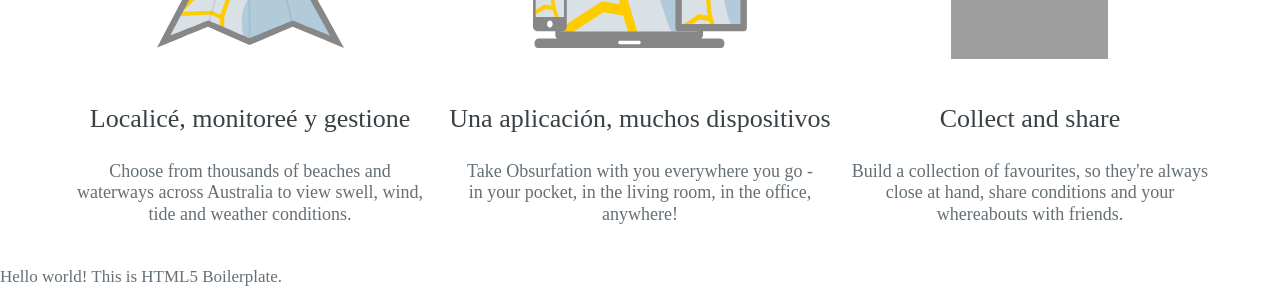
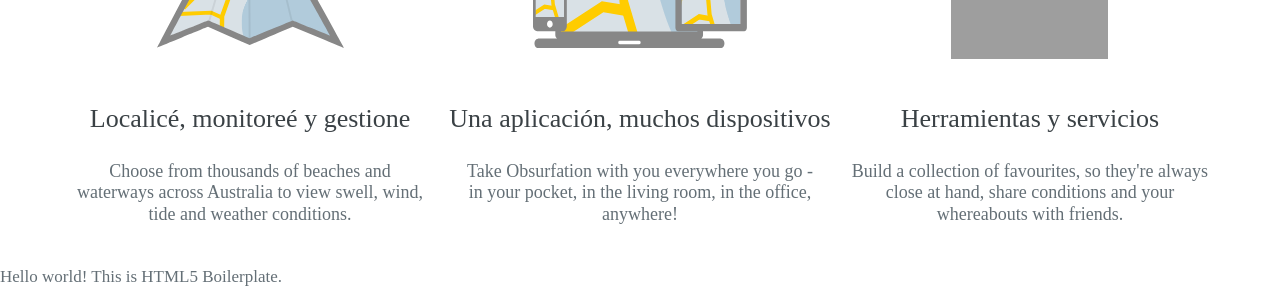
Before and after one commit to jolth/websiteRasTree, a Python web app: template templates/index.html in a window 1280 px wide. Shown: the part 975-1275 px from the top of the page. Run offline with Jinja, Linux system fonts and the light colour scheme; the template is opened without the code that fills it, so the values that code supplies are empty; some libraries are stand-ins or nearby versions; some web fonts are replaced; grey boxes are pictures that could not be loaded.

Commit message:
update index (Herramietas y servicios)

```diff
--- a/templates/index.html
+++ b/templates/index.html
@@ -78,7 +78,7 @@ $def with()
      <div class="icon">
       <img alt="Overview-collect" height="151" src="http://assets.obsurfation.com/assets/website/overview-collect-c9624eefc12567368b0c110eb443dcf8.png" width="157">
      </div>
-     <h3>Collect and share</h3>
+     <h3>Herramientas y servicios</h3>
      <p>Build a collection of favourites, so they're always close at hand, share conditions and your whereabouts with friends.</p>
     </li>
    </ul>
```
Also changed, not shown: 1 other file.
